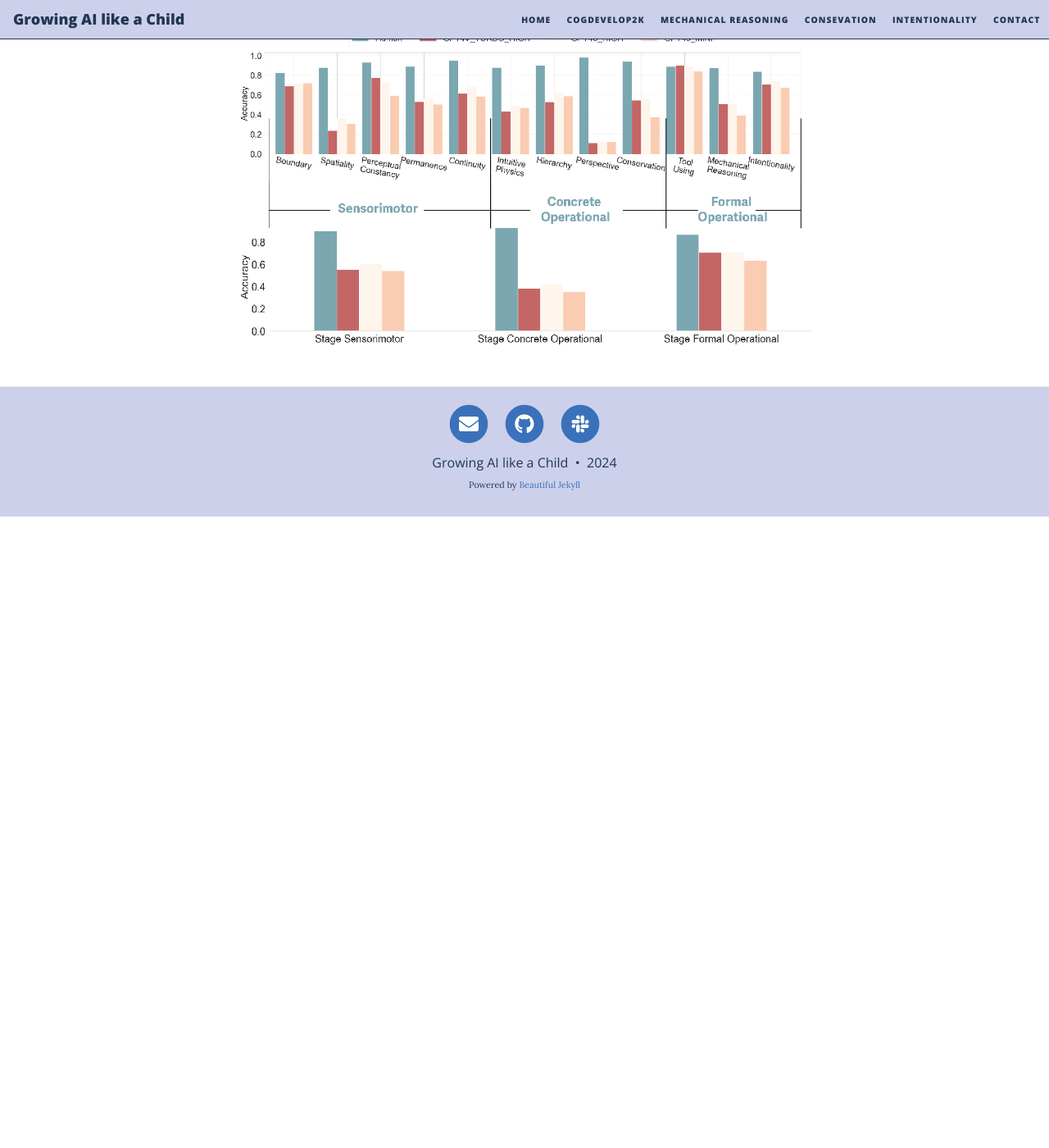
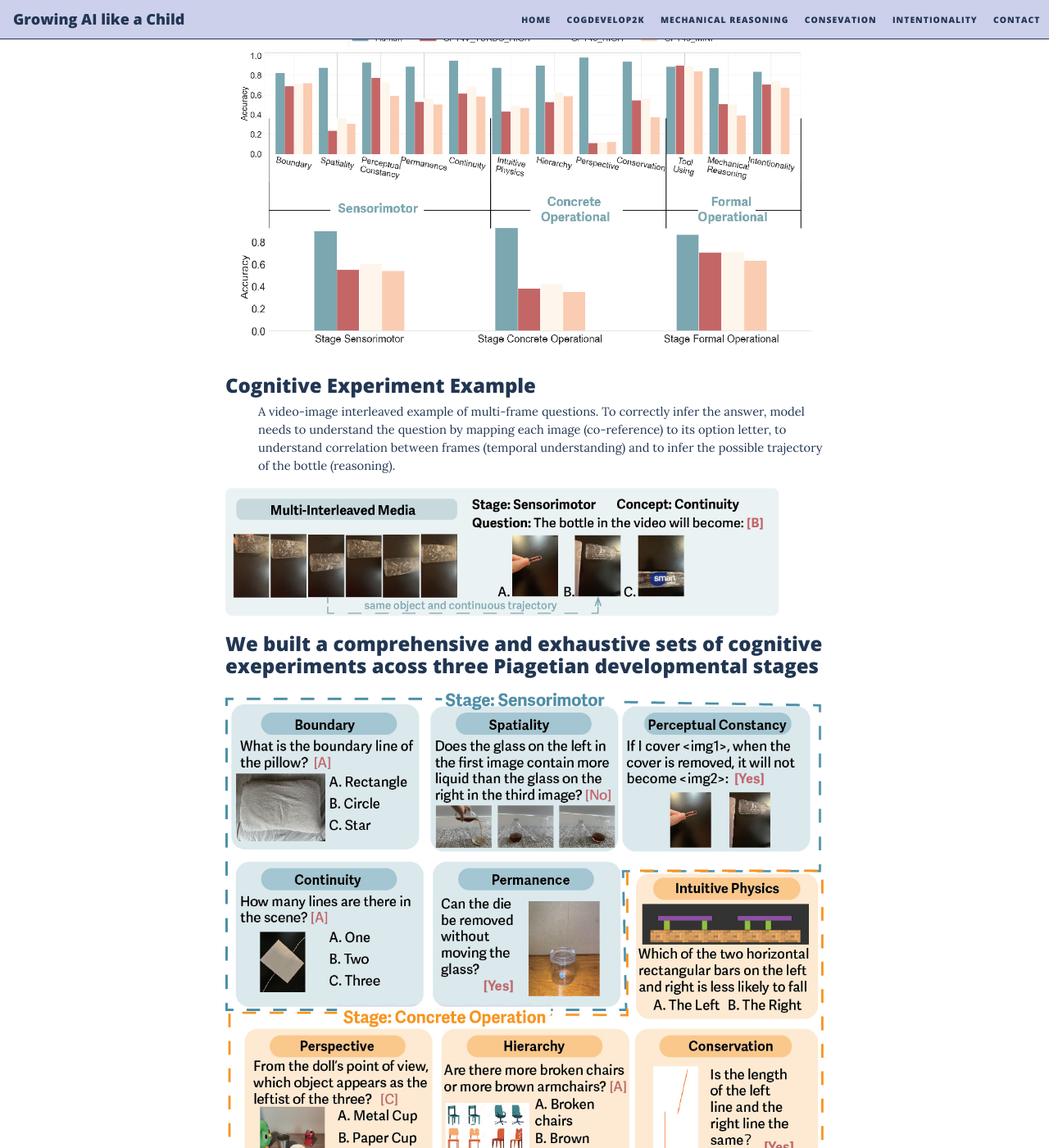
Before and after one commit to growing-ai-like-a-child/growing-ai-like-a-child.github.io, a Jekyll site: the page built from pages/CogDev.md, in a window 1280 px wide and 1400 px high, scrolled down 890 px. Shown: the whole window at 82% size. Built offline with Jekyll 4.4.1, drawn with Linux system fonts in a browser that asks for light colours; nearby versions of some CDN libraries; before the commit the page ends 1520 px from its top, so only the background shows below that; some of the changed text lies outside the part shown.

Commit message:
Update CogDev.md

```diff
--- a/pages/CogDev.md
+++ b/pages/CogDev.md
@@ -15,12 +15,30 @@ subtitle: Reversed Cognitive Development in Multi-modal Large Language Models
 <div class='description' style='font-size: 11pt;margin-bottom: 10pt'>
 <h3>Abstract</h3>
 <ul>
-	Are Multi-modal Large Language Models (MLLMs) stochastic parrots? Do they genuinely understand and are capable of performing the tasks they excel at? This paper aims to explore the fundamental basis of MLLMs, i.e. core cognitive abilities that human intelligence builds upon to perceive, comprehend, and reason. To this end, we propose CogDevelop2K, a comprehensive benchmark that spans 12 sub-concepts from fundamental knowledge like object permanence and boundary to advanced reasoning like intentionality understanding, structured via the developmental trajectory of a human mind. We evaluate 46 MLLMs on our benchmarks. Comprehensively, we further evaluate the influence of evaluation strategies and prompting techniques. Surprisingly, we observe a reversed cognitive developmental trajectory compared to humans.
+Are Multi-modal Large Language Models (MLLMs) stochastic parrots? Do they genuinely understand and are capable of performing the tasks they excel at? This paper aims to explore the fundamental basis of MLLMs, i.e. core cognitive abilities that human intelligence builds upon to perceive, comprehend, and reason. To this end, we propose CogDevelop2K, a comprehensive benchmark that spans 12 sub-concepts from fundamental knowledge like object permanence and boundary to advanced reasoning like intentionality understanding, structured via the developmental trajectory of a human mind. We evaluate 46 MLLMs on our benchmarks. Comprehensively, we further evaluate the influence of evaluation strategies and prompting techniques. Surprisingly, we observe a reversed cognitive developmental trajectory compared to humans.
 </ul>
 
 <figure>
     <img src="/material_1.jpg">
 </figure>
 
+<h3>Cognitive Experiment Example</h3>
+<ul>
+A video-image interleaved example of multi-frame questions. To correctly infer the answer, model needs to understand the question by mapping each image (co-reference) to its option letter, to understand correlation between frames (temporal understanding) and to infer the possible trajectory of the bottle (reasoning).
+</ul>
+
+<figure>
+    <img src="/img/CogDevelop2K/multi-interleave.png">
+</figure>
+
+<h3>We built a comprehensive and exhaustive sets of cognitive exeperiments acoss three Piagetian developmental stages</h3>
+<figure>
+    <img src="/img/CogDevelop2K/case_pic.jpg">
+</figure>
+
+<h3>We observe diverse performances across Multimodal Large Language Models </h3>
+<figure>
+    <img src="/img/CogDevelop2K/all-in-one-plot.png">
+</figure>
 
 </div>
```
